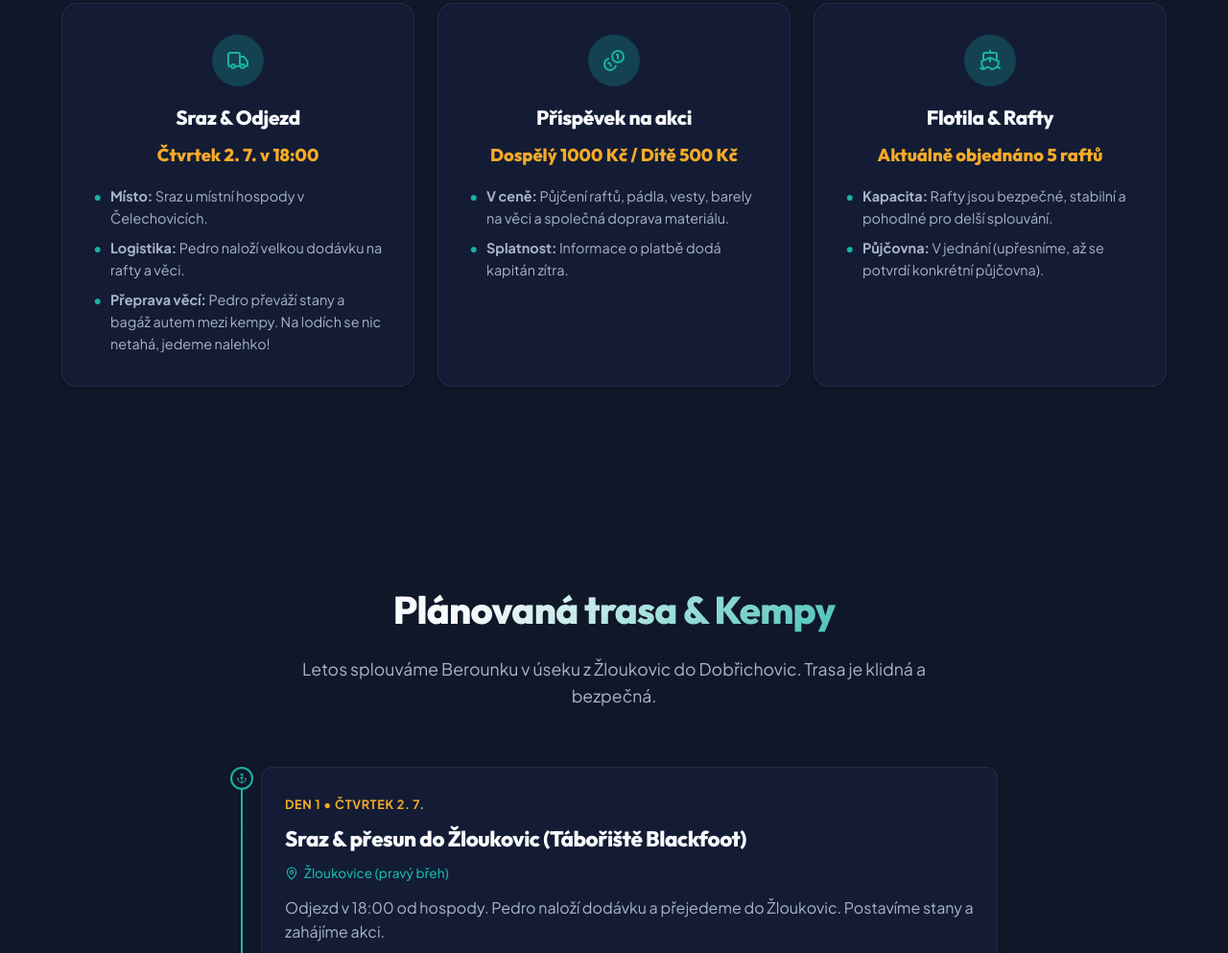
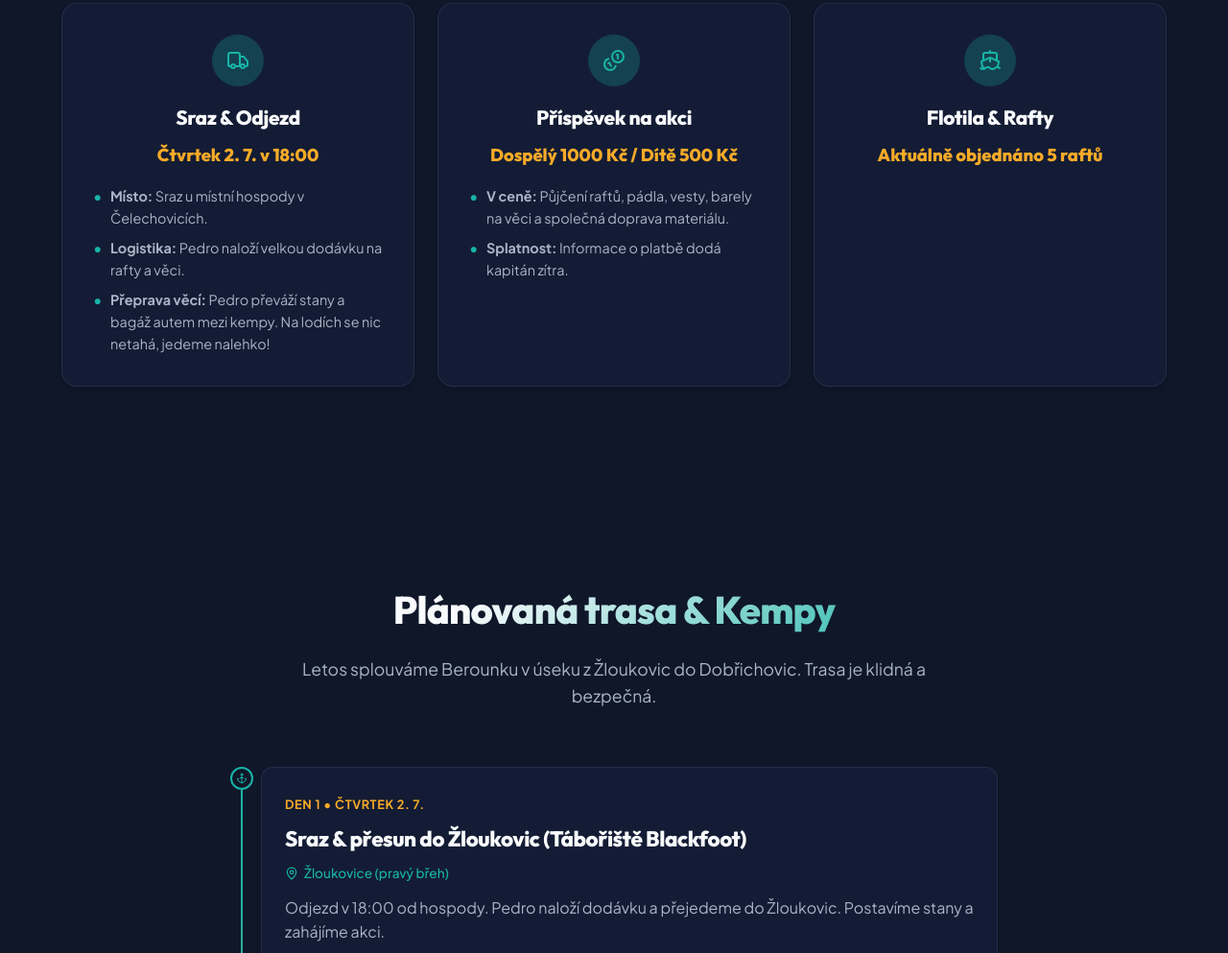
Before and after one commit to Stuard40/celechovice-voda-2026, a website built with Vite: page index.html in a window 1280 px wide. Shown: the part 1065-2058 px from the top of the page at 96% size. Built offline with nearby package versions, Linux system fonts and the light colour scheme.

Commit message:
fix: odstraneni detailu o pujcovne a kapacite raftu

```diff
--- a/index.html
+++ b/index.html
@@ -116,10 +116,7 @@
           <div class="org-card-icon"><i data-lucide="ship"></i></div>
           <h3>Flotila & Rafty</h3>
           <p class="org-highlight">Aktuálně objednáno 5 raftů</p>
-          <ul>
-            <li><strong>Kapacita:</strong> Rafty jsou bezpečné, stabilní a pohodlné pro delší splouvání.</li>
-            <li><strong>Půjčovna:</strong> V jednání (upřesníme, až se potvrdí konkrétní půjčovna).</li>
-          </ul>
+
         </div>
       </div>
     </div>
```
